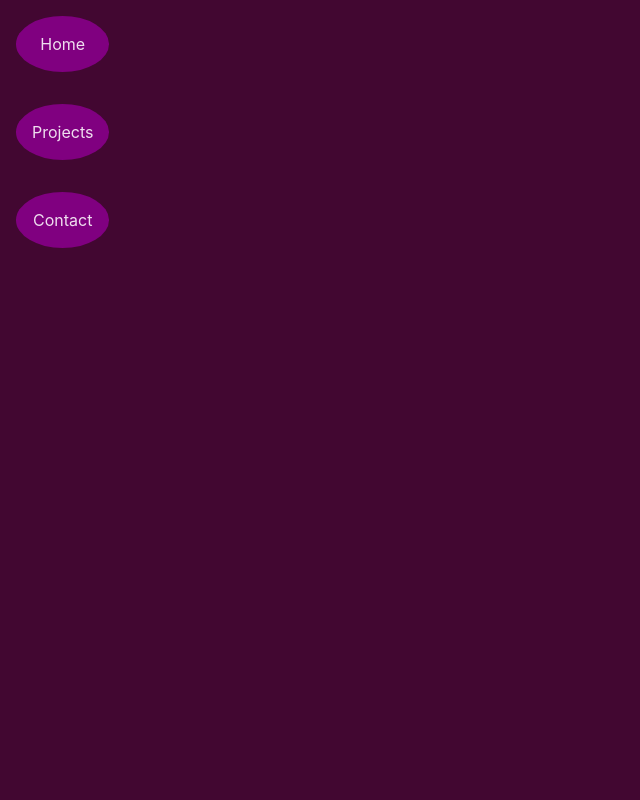
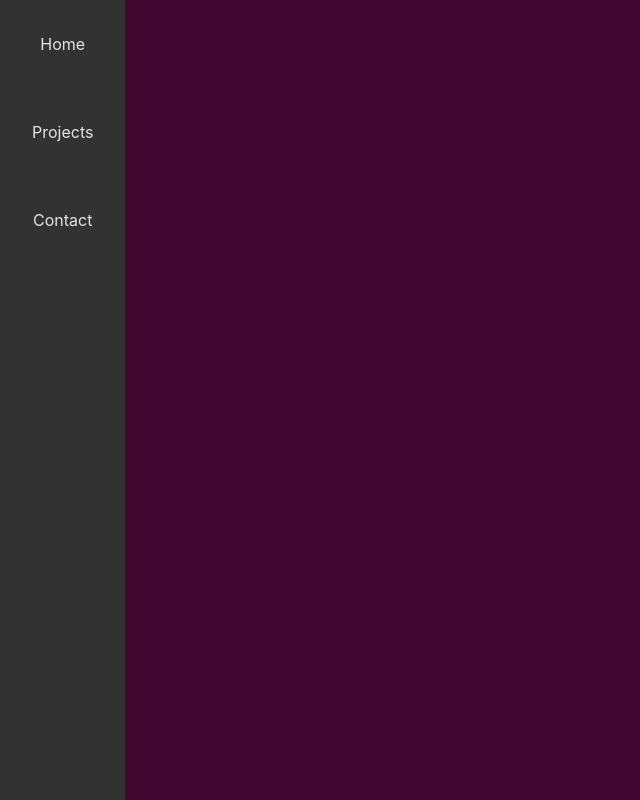
Before and after one commit to LarsGKodehode/Portefolio, a React (Vite) app: page /#/ in a window 1280 px wide. Shown: the whole page, without its empty margins (0-640 px from the left). Built offline with nearby package versions, Linux system fonts and the light colour scheme.

Commit message:
styling navbar (#9)
* switched on hover color

* fixed typo

* somwhat better styiling

```diff
--- a/src/App.tsx
+++ b/src/App.tsx
@@ -18,8 +18,10 @@ function App() {
     position: 'fixed',
     top: '0px',
     left: '0px',
+    height: '100%',
     display: 'flex',
     flexDirection: 'column',
+    backgroundColor: 'rgb(50 50 50)',
   };
   const navbarProps: NavbarProps = {
     pagesProps: [
--- a/src/components/StyledLink/StyledLink.tsx
+++ b/src/components/StyledLink/StyledLink.tsx
@@ -27,7 +27,7 @@ function StyledLink(props: StyledLinkProps) {
   };
   const styling: React.CSSProperties = {
     margin: '1em',
-    backgroundColor: isHover ? 'black' : 'purple',
+    backgroundColor: isHover ? 'purple' : '',
     padding: '1em',
     borderRadius: '50%',
     textAlign: 'center',
```
